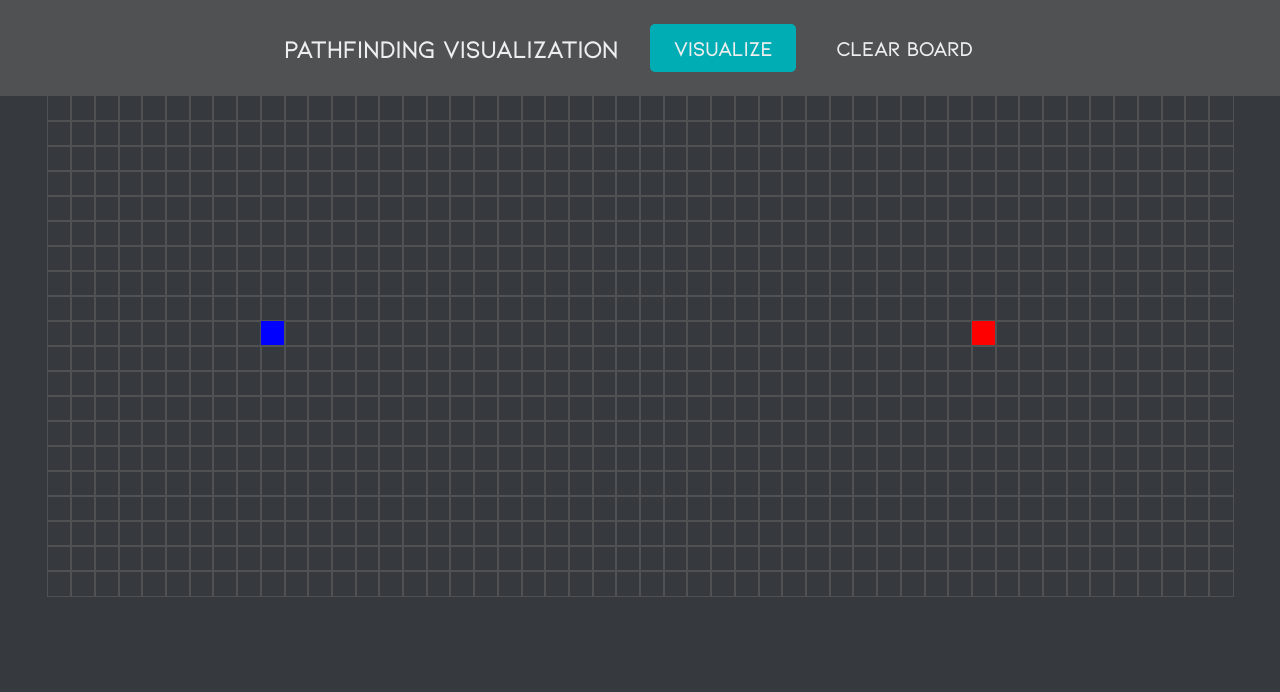
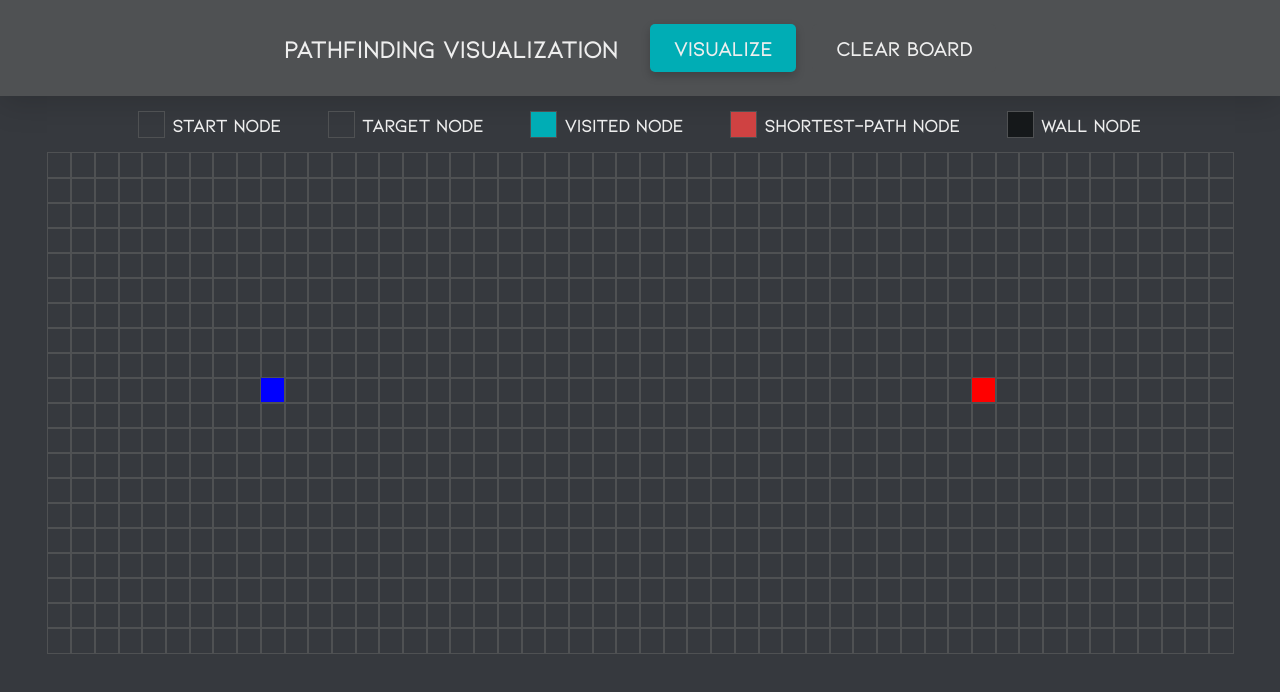
Before and after one commit to gitSuki/pathfinding-visualization, a Vue app: page / in a window 1280 px wide. Shown: the top 692 px of the page. Built offline with nearby package versions, Linux system fonts and the light colour scheme.

Commit message:
Add grid description component

```diff
--- a/src/App.vue
+++ b/src/App.vue
@@ -1,6 +1,7 @@
 <script setup>
 import { useStore } from "vuex";
 import NavBar from "./components/NavBar.vue";
+import GridDescription from "./components/GridDescription.vue";
 import GridNode from "./components/GridNode.vue";
 import djikstrasAlgo from "./algorithims/djikstra.js";
 
@@ -89,6 +90,7 @@ function animateShortestPath(shortestPath) {
 
 <template>
   <nav-bar @visualization="runDjikstra(grid.cells)"></nav-bar>
+  <grid-description></grid-description>
   <main>
     <div class="row" v-for="i in grid.rows">
       <!-- v-for is 1-indexed -->
--- /dev/null
+++ b/src/components/GridDescription.vue
@@ -0,0 +1,39 @@
+<script setup>
+import GridNode from "./GridNode.vue";
+
+</script>
+
+<template>
+  <ul>
+    <li><grid-node></grid-node>Start Node</li>
+    <li><grid-node></grid-node>Target Node</li>
+    <li><grid-node :is-visited-anim="true" class="no-anim"></grid-node>Visited Node</li>
+    <li><grid-node :is-shortest-path-anim="true" class="no-anim"></grid-node>Shortest-path Node</li>
+    <li><grid-node :is-wall="true" class="no-anim"></grid-node>Wall Node</li>
+  </ul>
+</template>
+
+<style>
+ul {
+  display: flex;
+  justify-content: center;
+  align-items: center;
+  gap: 3rem;
+  list-style-type: none;
+  margin: 1rem;
+}
+
+li {
+  display: flex;
+  justify-content: center;
+  align-items: center;
+  gap: 0.5rem;
+  font-size: 1.1rem;
+  font-weight: bold;
+  color: #eeeeee;
+}
+
+.no-anim {
+  animation: none !important;
+}
+</style>
--- a/src/components/GridNode.vue
+++ b/src/components/GridNode.vue
@@ -76,17 +76,19 @@ div {
   background-color: red;
 }
 
-.wall-node {
-  background-color: #15181a;
-  animation: 500ms forwards wall-anim;
-}
-
 .visited-node {
+  background-color: #00adb5;
   animation: 2000ms ease-out forwards visited-anim;
 }
 
 .shortest-path-node {
+  background-color: rgb(207, 66, 66);
   animation: 1000ms ease-out forwards shortest-path-anim;
+}
+
+.wall-node {
+  background-color: #15181a;
+  animation: 500ms forwards wall-anim;
 }
 
 @keyframes visited-anim {
@@ -138,7 +140,7 @@ div {
 
   100% {
     transform: scale(1);
-    background-color: #eeeeee;
+    background-color: rgb(207, 66, 66);
   }
 }
 </style>
--- a/src/components/NavBar.vue
+++ b/src/components/NavBar.vue
@@ -63,9 +63,11 @@ nav {
   gap: 1rem;
   background-color: #4f5153;
   color: #eeeeee;
+  box-shadow: 0 7px 30px rgba(0, 0, 0, 0.15);
 }
 
 button {
+  cursor: pointer;
   border: none;
   border-radius: 5px;
   padding: 0.75rem 1.5rem;
@@ -76,6 +78,7 @@ button {
   background-color: #00adb5;
   font-weight: bold;
   transition: 250ms linear all;
+  box-shadow: 0 4px 10px rgba(0, 0, 0, 0.2);
 }
 
 .visualize-btn:hover {
```
